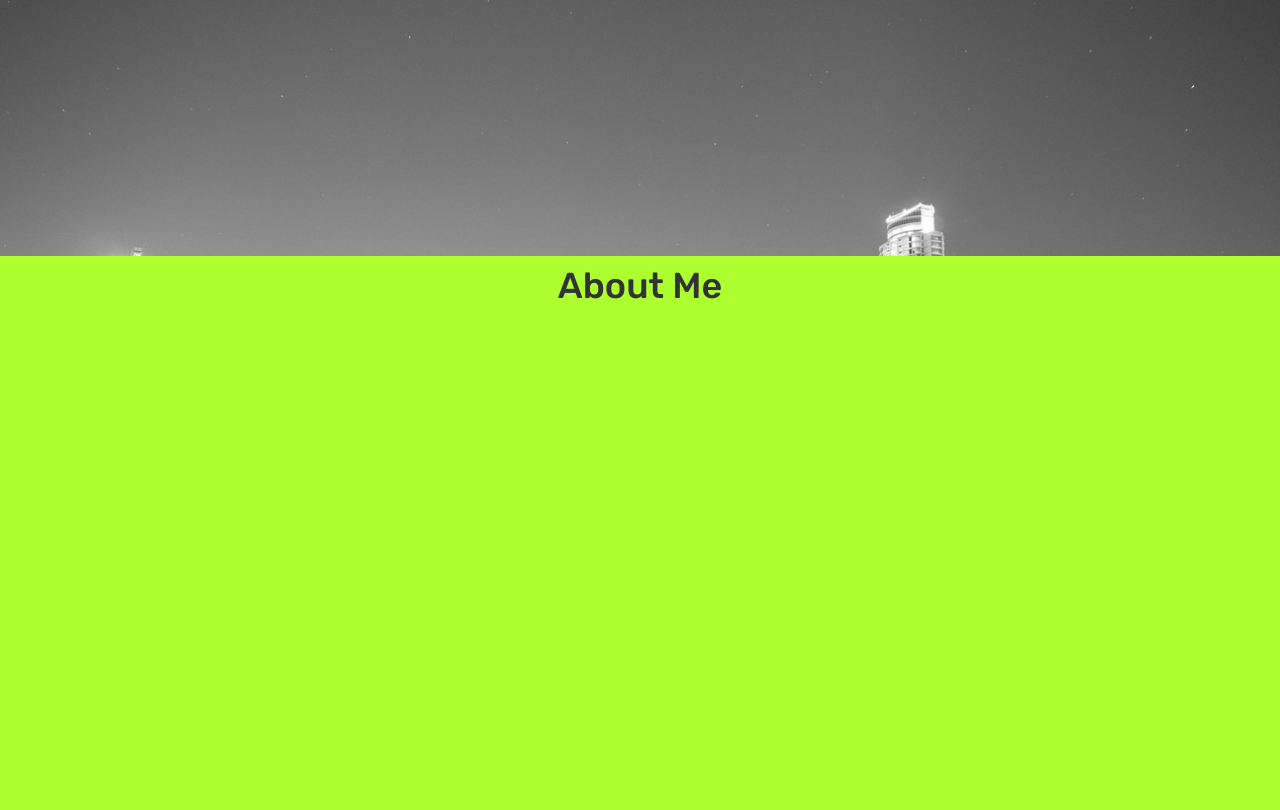
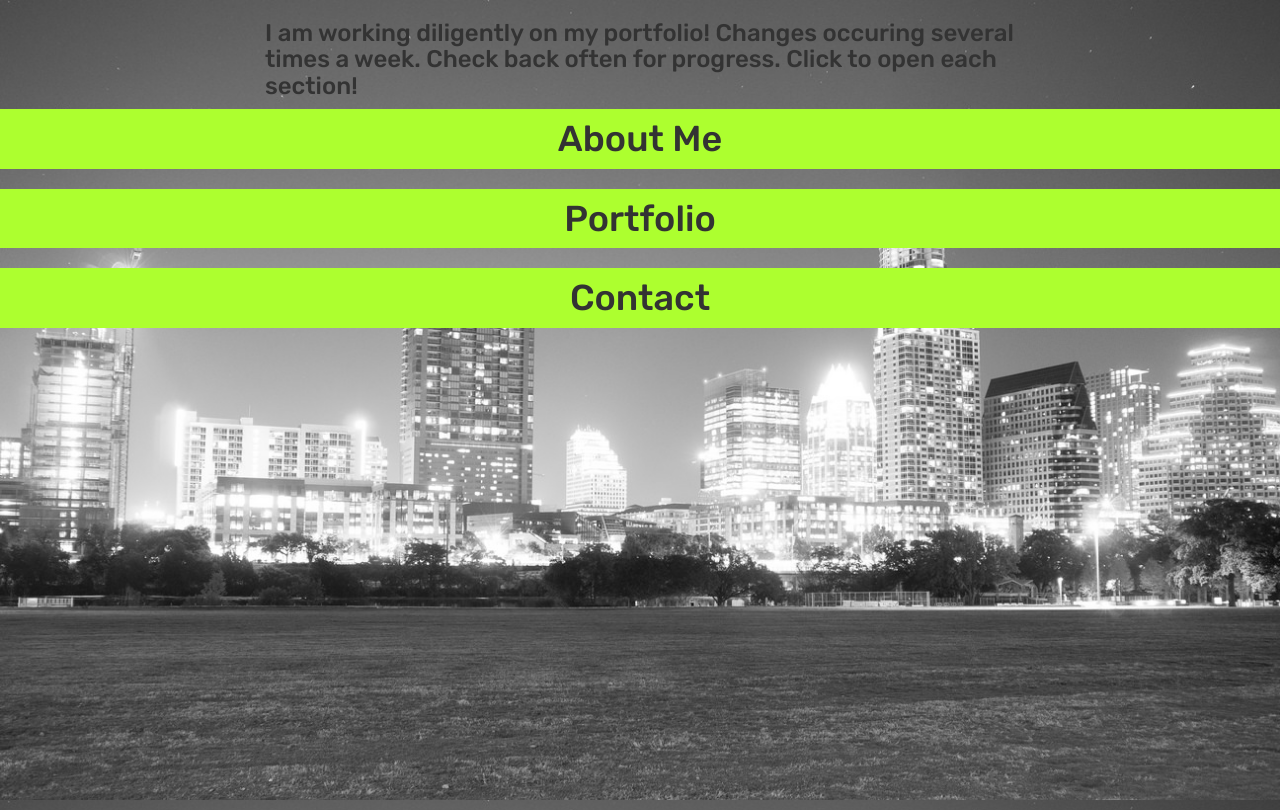
Before and after one commit to shelbyinloes/react-portfolio, a React (Create React App) app in the folder portfolio/: page / in a window 1280 px wide. Shown: the top 810 px of the page. Built offline with nearby package versions, Linux system fonts and the light colour scheme.

Commit message:
WIP + content/styling fixes

```diff
--- a/portfolio/src/App.css
+++ b/portfolio/src/App.css
@@ -29,7 +29,8 @@ body, html {
   transition: transform 500ms cubic-bezier(0.35, 0.45, 0.01, 0.1);
   background-color: rgba(225,225,225,0.6);
   margin: 0;
-  /* I believe something here is wrong */
+  margin-top: 0;
+  display: inline-block;
 }
 
 #infoOpen.slideIn {
@@ -41,7 +42,3 @@ body, html {
   transition: transform 100ms ease-in-out;
   height: 0px;
 }
-
-.App {
-  margin-top: 20%
-}
--- a/portfolio/src/App.js
+++ b/portfolio/src/App.js
@@ -5,12 +5,14 @@ import './App.css';
 import AboutMe from './components/AboutMe.js';
 import Portfolio from './components/Portfolio.js';
 import Contact from './components/Contact.js';
+import WorkInProgress from './components/WorkInProgress.js';
 
 class App extends Component {
   render() {
     return (
       <div className="App">
         {/* <Header /> */}
+        <WorkInProgress />
         <AboutMe />
         <Portfolio />
         <Contact />
--- a/portfolio/src/components/Contact.js
+++ b/portfolio/src/components/Contact.js
@@ -1,6 +1,11 @@
 import React, {Component} from "react";
 import "../App.css";
+import {Grid, Row, Col} from "react-bootstrap";
 
+const headShotPicture = {
+    width: "100%",
+    padding: "30px"
+}
 
 class Contact extends Component {
     constructor () {
@@ -23,13 +28,24 @@ class Contact extends Component {
     }
 
     const ContactInfo = ({visible}) => (
-      <div id="infoOpen" className={visible ? 'slideIn' : 'slideOut'}>
-        <h1>Shelby Inloes</h1>
-        <h3>contact@shelbyinloes.com</h3>
-        <h3><a href="https://www.linkedin.com/in/shelbyinloes/">LinkedIn</a></h3>
-        {/* need to fix this */}
-        <h5>Talk to you soon!</h5>
-      </div>
+        <div id="infoOpen" className={visible ? 'slideIn' : 'slideOut'}>
+        <Grid>
+          <Row>
+            <Col sm={5}>
+                <img src={require("../images/indeed-austin-day1-3071.jpg")} style={headShotPicture}/>
+            </Col>
+            <Col sm={1}>
+                <img src={require("../images/indeed-austin-day1-3071.jpg")} style={headShotPicture}/>
+            </Col>
+            <Col sm={6}>
+                <h2>Shelby Inloes</h2>
+                <h3>LinkedIn: </h3>
+                <h3>GitHub: </h3>
+                <h3>E-mail: contact@shelbyinloes.com</h3>
+             </Col>
+          </Row>
+        </Grid>
+        </div>
     )
 
   export default Contact;
--- a/portfolio/src/components/Portfolio.js
+++ b/portfolio/src/components/Portfolio.js
@@ -1,5 +1,6 @@
 import React, {Component} from "react";
 import "../App.css";
+import {Grid, Row, Col} from "react-bootstrap";
 
 class Portfolio extends Component {
     constructor () {
@@ -22,10 +23,15 @@ class Portfolio extends Component {
     }
 
     const PortfolioInfo = ({visible}) => (
-      <div id="infoOpen" className={visible ? 'slideIn' : 'slideOut'}>
-        <h2>GITHUB</h2>
-            <h3>9376894078</h3>
-      </div>
+        <div id="infoOpen" className={visible ? 'slideIn' : 'slideOut'}>
+        <Grid>
+          <Row>
+            <Col sm={12} >
+              <h2>Checkout my <a href='https://github.com/shelbyinloes'>GitHub</a> for now!</h2>
+            </Col>
+          </Row>
+        </Grid>
+        </div>
     )
 
   export default Portfolio;
--- /dev/null
+++ b/portfolio/src/components/WorkInProgress.js
@@ -0,0 +1,23 @@
+import React, {Component} from "react";
+import "../App.css";
+import {Grid, Row, Col} from "react-bootstrap";
+
+class WorkInProgress extends Component {
+
+    render(){
+        return(
+            <div>
+            <Grid>
+              <Row>
+                <Col sm={2}></Col>
+                <Col sm={8} >
+                  <h3>I am working diligently on my portfolio! Changes occuring several times a week. Check back often for progress. Click to open each section!</h3>
+                </Col>
+                <Col sm={2}></Col>
+              </Row>
+            </Grid>
+            </div>
+        )}
+    }
+
+  export default WorkInProgress
```
Also changed, not shown: portfolio/src/images/indeed-austin-day1-3071.jpg (added), 1 other file (tests, documents, lock files or other folders).
